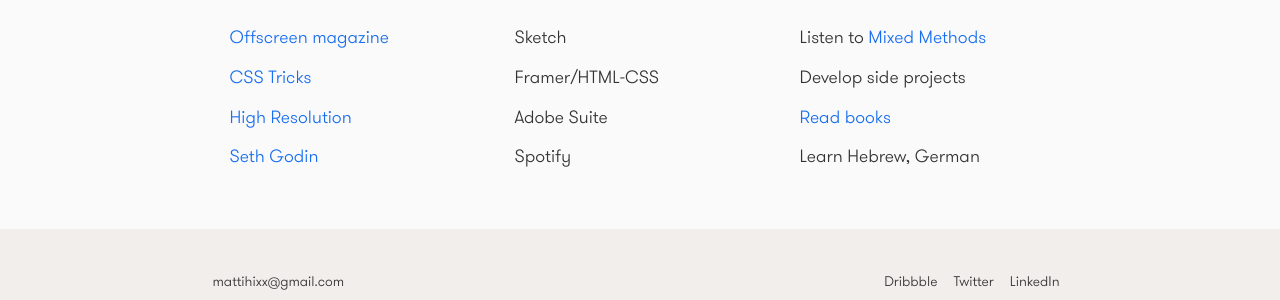
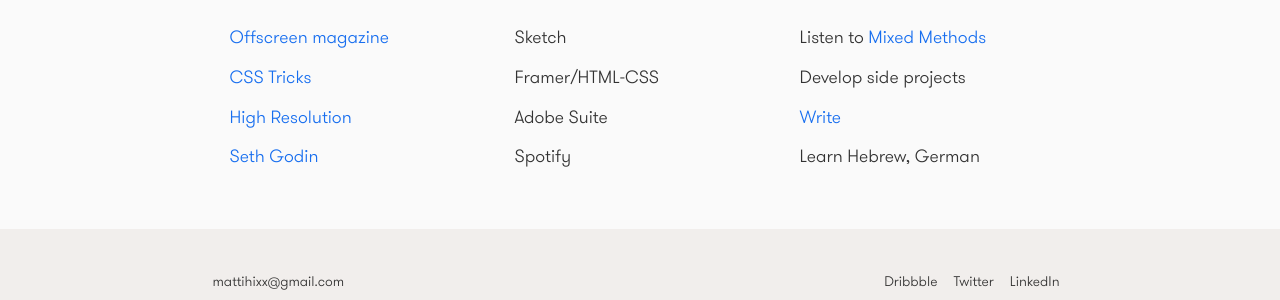
Before and after one commit to mattihicks/mattihicks, a Jekyll site: the page built from index.md, in a window 1280 px wide and 900 px high, scrolled down 2935 px. Shown: the part 583-883 px from the top of the window. Built offline with Jekyll 4.4.1, drawn with Linux system fonts in a browser that asks for light colours.

Commit message:
update link medium

```diff
--- a/_layouts/home.html
+++ b/_layouts/home.html
@@ -127,7 +127,7 @@
             <ul>
               <li>Listen to <a href="https://www.mixed-methods.org/">Mixed Methods</a></li>
               <li>Develop side projects</li>
-              <li><a href="https://www.goodreads.com/mattihicks">Read books</a></li>
+              <li><a href="https://medium.com/@mattihicks">Write</a></li>
               <li>Learn Hebrew, German</li>
             </ul>
           </div>
```
